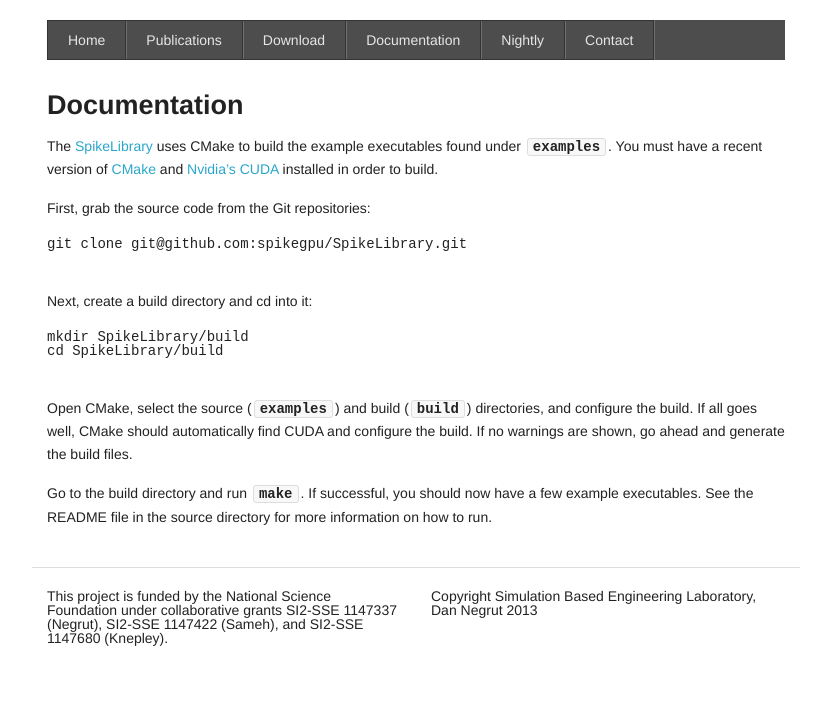
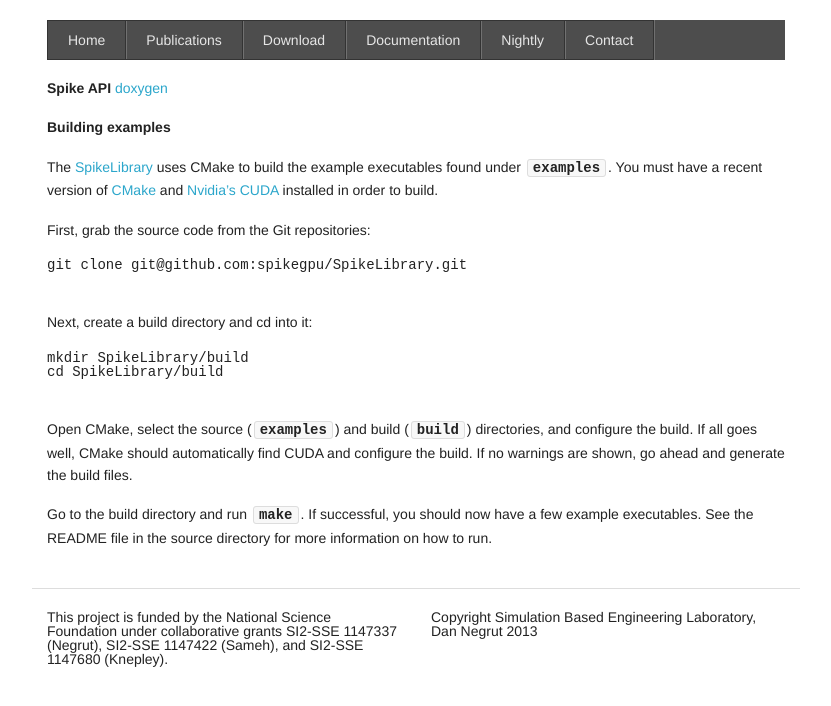
Before and after one commit to spikegpu/spikegpu.github.io, a Jekyll site: the page built from docs/index.md, in a window 1280 px wide. Shown: the top 706 px of the page, without its empty margins (224-1055 px from the left). Built offline with Jekyll 4.4.1, drawn with Linux system fonts in a browser that asks for light colours; Markdown is read by kramdown in place of the engine named in the settings.

Commit message:
Update index.md
Add link to doxygen-generated API.

```diff
--- a/docs/index.md
+++ b/docs/index.md
@@ -2,7 +2,10 @@
 layout: default
 title: Documentation
 ---
-### Documentation
+
+**Spike API** [doxygen](spikegpu.github.io/docs/index.html)
+
+**Building examples**
 
 The [SpikeLibrary](https://github.com/spikegpu/SpikeLibrary) uses CMake to build the example executables found under `examples`. You must have a recent version of [CMake](http://www.cmake.org/) and [Nvidia's CUDA](http://www.nvidia.com/cuda) installed in order to build.
 
```
